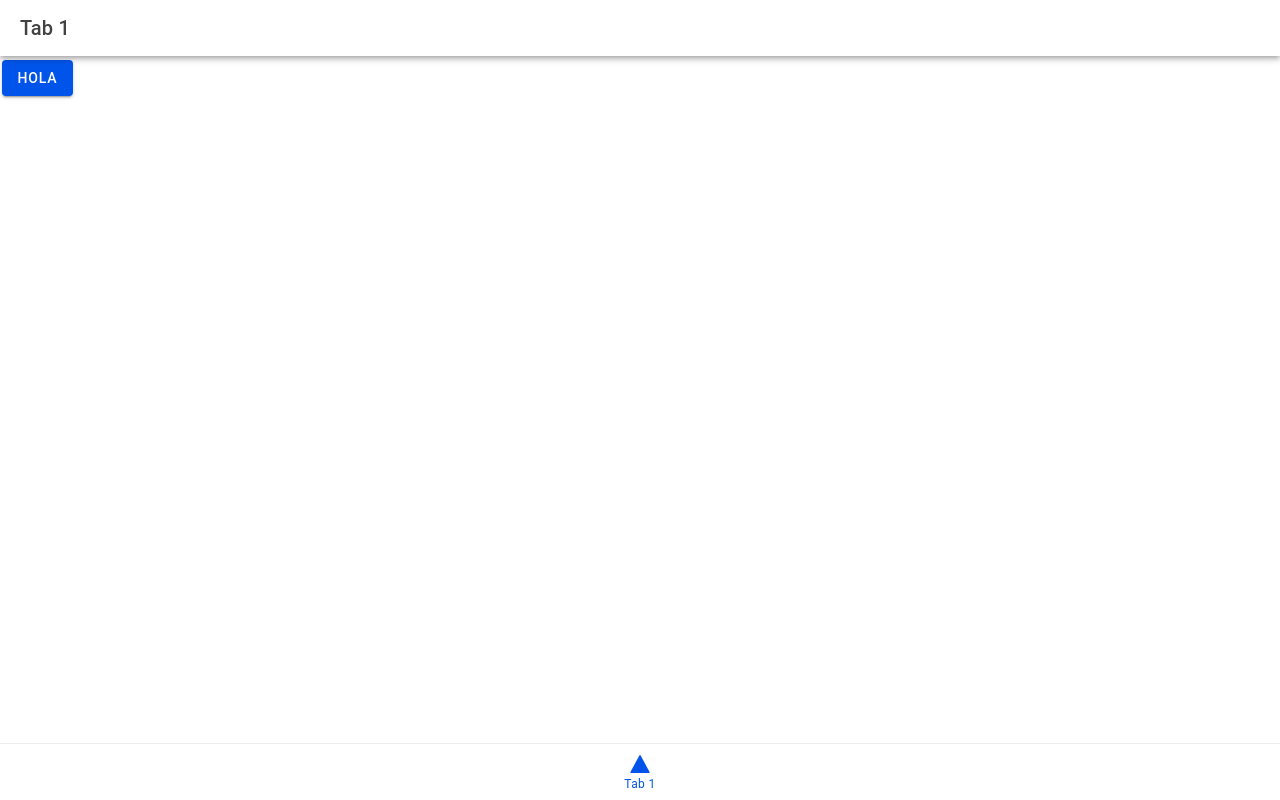
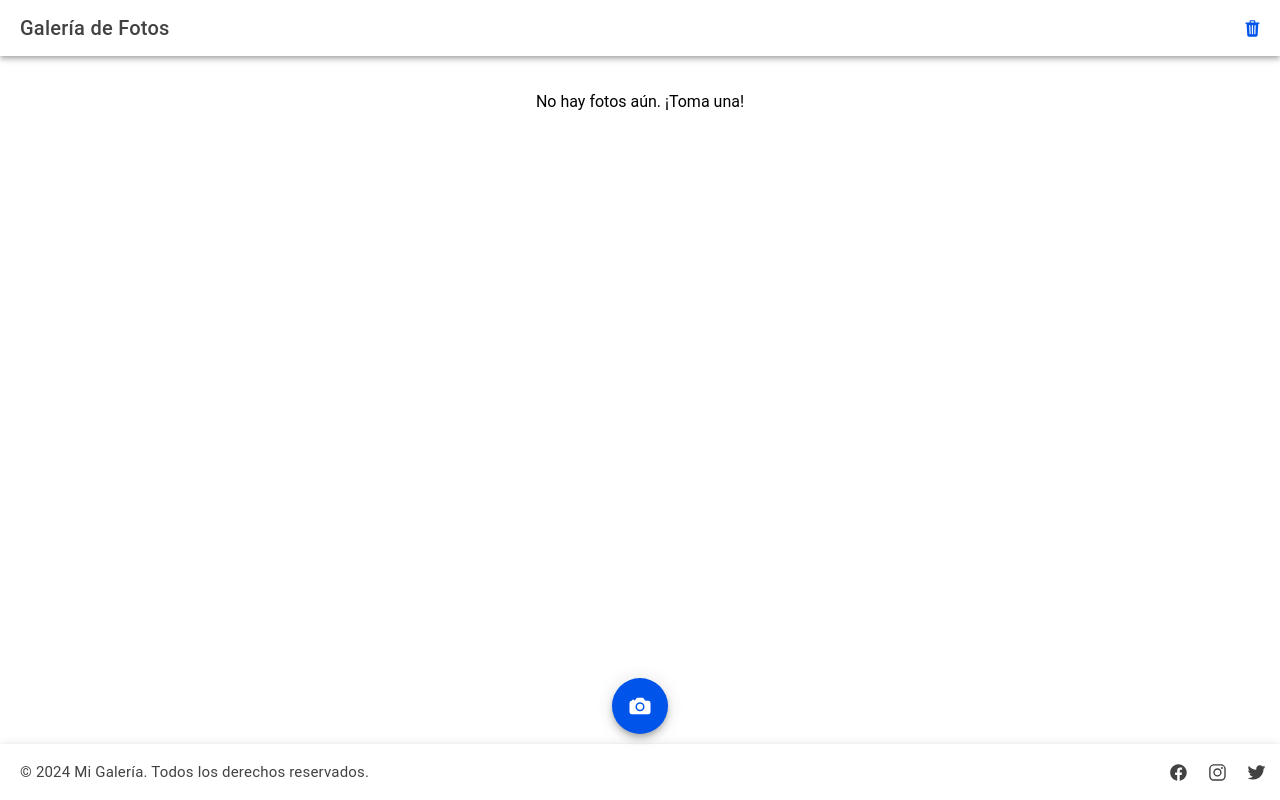
Before and after one commit to juanpabloct/galeria, a React (Vite) app: page / in a window 1280 px wide. Built offline with nearby package versions, Linux system fonts and the light colour scheme.

Commit message:
New components for the frontend part and new dependencies are added

```diff
--- a/package.json
+++ b/package.json
@@ -14,7 +14,8 @@
   "dependencies": {
     "@capacitor/android": "7.0.1",
     "@capacitor/app": "7.0.0",
-    "@capacitor/core": "7.0.1",
+    "@capacitor/camera": "^7.0.0",
+    "@capacitor/core": "^7.0.1",
     "@capacitor/haptics": "7.0.0",
     "@capacitor/keyboard": "7.0.0",
     "@capacitor/status-bar": "7.0.0",
@@ -29,7 +30,7 @@
     "react-router-dom": "^5.3.4"
   },
   "devDependencies": {
-    "@capacitor/cli": "7.0.1",
+    "@capacitor/cli": "^7.0.1",
     "@testing-library/dom": ">=7.21.4",
     "@testing-library/jest-dom": "^5.16.5",
     "@testing-library/react": "^14.0.0",
--- a/src/App.tsx
+++ b/src/App.tsx
@@ -1,34 +1,27 @@
-import { Redirect, Route } from 'react-router-dom';
+import { Route } from "react-router-dom";
 import {
   IonApp,
-  IonButton,
-  IonIcon,
-  IonLabel,
   IonRouterOutlet,
-  IonTabBar,
-  IonTabButton,
   IonTabs,
-  setupIonicReact
-} from '@ionic/react';
-import { IonReactRouter } from '@ionic/react-router';
-import { ellipse, square, triangle } from 'ionicons/icons';
-import Tab1 from './pages/Tab1';
+  setupIonicReact,
+} from "@ionic/react";
+import { IonReactRouter } from "@ionic/react-router";
 
 /* Core CSS required for Ionic components to work properly */
-import '@ionic/react/css/core.css';
+import "@ionic/react/css/core.css";
 
 /* Basic CSS for apps built with Ionic */
-import '@ionic/react/css/normalize.css';
-import '@ionic/react/css/structure.css';
-import '@ionic/react/css/typography.css';
+import "@ionic/react/css/normalize.css";
+import "@ionic/react/css/structure.css";
+import "@ionic/react/css/typography.css";
 
 /* Optional CSS utils that can be commented out */
-import '@ionic/react/css/padding.css';
-import '@ionic/react/css/float-elements.css';
-import '@ionic/react/css/text-alignment.css';
-import '@ionic/react/css/text-transformation.css';
-import '@ionic/react/css/flex-utils.css';
-import '@ionic/react/css/display.css';
+import "@ionic/react/css/padding.css";
+import "@ionic/react/css/float-elements.css";
+import "@ionic/react/css/text-alignment.css";
+import "@ionic/react/css/text-transformation.css";
+import "@ionic/react/css/flex-utils.css";
+import "@ionic/react/css/display.css";
 
 /**
  * Ionic Dark Mode
@@ -39,10 +32,11 @@ import '@ionic/react/css/display.css';
 
 /* import '@ionic/react/css/palettes/dark.always.css'; */
 /* import '@ionic/react/css/palettes/dark.class.css'; */
-import '@ionic/react/css/palettes/dark.system.css';
+import "@ionic/react/css/palettes/dark.system.css";
 
 /* Theme variables */
-import './theme/variables.css';
+import "./theme/variables.css";
+import PhotoGallery from "./components/PhotoGallery";
 
 setupIonicReact();
 
@@ -51,16 +45,11 @@ const App: React.FC = () => (
     <IonReactRouter>
       <IonTabs>
         <IonRouterOutlet>
-          <Route exact path='/'>
-            <Tab1 />
+          <Route exact path="/">
+            {/* <Tab1 /> */}
+            <PhotoGallery />
           </Route>
         </IonRouterOutlet>
-        <IonTabBar slot='bottom'>
-          <IonTabButton tab='tab1' href='/'>
-            <IonIcon aria-hidden='true' icon={triangle} />
-            <IonLabel>Tab 1</IonLabel>
-          </IonTabButton>
-        </IonTabBar>
       </IonTabs>
     </IonReactRouter>
   </IonApp>
--- /dev/null
+++ b/src/components/Footer.tsx
@@ -0,0 +1,35 @@
+import {
+  IonFooter,
+  IonToolbar,
+  IonTitle,
+  IonButtons,
+  IonButton,
+  IonIcon,
+} from "@ionic/react";
+import { logoFacebook, logoInstagram, logoTwitter } from "ionicons/icons";
+
+const Footer = () => {
+  return (
+    <IonFooter>
+      <IonToolbar className="footer">
+        <IonTitle size="small">
+          © 2024 Mi Galería. Todos los derechos reservados.
+        </IonTitle>
+
+        <IonButtons slot="end">
+          <IonButton href="https://facebook.com" target="_blank">
+            <IonIcon icon={logoFacebook} />
+          </IonButton>
+          <IonButton href="https://instagram.com" target="_blank">
+            <IonIcon icon={logoInstagram} />
+          </IonButton>
+          <IonButton href="https://twitter.com" target="_blank">
+            <IonIcon icon={logoTwitter} />
+          </IonButton>
+        </IonButtons>
+      </IonToolbar>
+    </IonFooter>
+  );
+};
+
+export default Footer;
--- /dev/null
+++ b/src/components/PhotoGallery.tsx
@@ -0,0 +1,161 @@
+import { useState, useEffect } from "react";
+import {
+  IonButton,
+  IonImg,
+  IonGrid,
+  IonRow,
+  IonCol,
+  IonContent,
+  IonPage,
+  IonHeader,
+  IonToolbar,
+  IonTitle,
+  IonFab,
+  IonFabButton,
+  IonIcon,
+  IonAlert,
+  IonSpinner,
+} from "@ionic/react";
+import { camera, trash } from "ionicons/icons";
+import { takePhoto } from "../services/photoService";
+import Footer from "./Footer";
+
+const PhotoGallery = () => {
+  const [photos, setPhotos] = useState<string[]>([]);
+  const [loading, setLoading] = useState(false);
+  const [showAlert, setShowAlert] = useState(false);
+  const [selectedPhoto, setSelectedPhoto] = useState<string | null>(null);
+
+  useEffect(() => {
+    const storedPhotos = JSON.parse(localStorage.getItem("photos") || "[]");
+    setPhotos(storedPhotos);
+  }, []);
+
+  useEffect(() => {
+    localStorage.setItem("photos", JSON.stringify(photos));
+  }, [photos]);
+
+  const handleTakePhoto = async () => {
+    setLoading(true);
+    const photoUrl = await takePhoto();
+    setLoading(false);
+    if (photoUrl) {
+      const updatedPhotos = [photoUrl, ...photos];
+      setPhotos(updatedPhotos.slice(0, 10));
+    }
+  };
+
+  const handleDeletePhotos = () => {
+    setShowAlert(true);
+  };
+
+  const confirmDeletePhotos = () => {
+    setPhotos([]);
+    localStorage.removeItem("photos");
+  };
+
+  return (
+    <IonPage>
+      <IonHeader>
+        <IonToolbar>
+          <IonTitle>Galería de Fotos</IonTitle>
+          <IonButton slot="end" fill="clear" onClick={handleDeletePhotos}>
+            <IonIcon icon={trash} />
+          </IonButton>
+        </IonToolbar>
+      </IonHeader>
+
+      <IonContent className="ion-padding">
+        {photos.length === 0 ? (
+          <p style={{ textAlign: "center", marginTop: "20px" }}>
+            No hay fotos aún. ¡Toma una!
+          </p>
+        ) : (
+          <p style={{ textAlign: "center", color: "gray" }}>
+            📸 Fotos tomadas: {photos.length}/10
+          </p>
+        )}
+
+        {loading && (
+          <div style={{ textAlign: "center", marginBottom: "10px" }}>
+            <IonSpinner name="crescent" />
+            <p>Procesando...</p>
+          </div>
+        )}
+
+        <IonGrid>
+          <IonRow>
+            {photos.map((photo, index) => (
+              <IonCol size="6" size-md="4" key={index}>
+                <IonImg
+                  src={photo}
+                  alt={`Foto ${index + 1}`}
+                  style={{
+                    borderRadius: "10px",
+                    boxShadow: "2px 2px 10px rgba(0,0,0,0.2)",
+                    transition: "transform 0.2s",
+                    cursor: "pointer",
+                  }}
+                  onClick={() => setSelectedPhoto(photo)}
+                />
+              </IonCol>
+            ))}
+          </IonRow>
+        </IonGrid>
+
+        <IonFab vertical="bottom" horizontal="center" slot="fixed">
+          <IonFabButton onClick={handleTakePhoto}>
+            <IonIcon icon={camera} />
+          </IonFabButton>
+        </IonFab>
+
+        <IonAlert
+          isOpen={showAlert}
+          onDidDismiss={() => setShowAlert(false)}
+          header="Eliminar Fotos"
+          message="¿Seguro que quieres borrar todas las fotos?"
+          buttons={[
+            {
+              text: "Cancelar",
+              role: "cancel",
+            },
+            {
+              text: "Eliminar",
+              handler: confirmDeletePhotos,
+            },
+          ]}
+        />
+
+        {selectedPhoto && (
+          <div
+            style={{
+              position: "fixed",
+              top: 0,
+              left: 0,
+              width: "100%",
+              height: "100%",
+              backgroundColor: "rgba(0, 0, 0, 0.8)",
+              display: "flex",
+              alignItems: "center",
+              justifyContent: "center",
+              zIndex: 1000,
+            }}
+            onClick={() => setSelectedPhoto(null)}
+          >
+            <IonImg
+              src={selectedPhoto}
+              style={{
+                maxWidth: "90%",
+                maxHeight: "90%",
+                borderRadius: "10px",
+              }}
+            />
+          </div>
+        )}
+      </IonContent>
+      <Footer />
+    </IonPage>
+  );
+};
+
+export default PhotoGallery;
--- /dev/null
+++ b/src/services/photoService.ts
@@ -0,0 +1,16 @@
+import { Camera, CameraResultType, CameraSource } from "@capacitor/camera";
+
+export const takePhoto = async () => {
+  try {
+    const photo = await Camera.getPhoto({
+      resultType: CameraResultType.Uri,
+      source: CameraSource.Prompt,
+      quality: 90,
+    });
+
+    return photo.webPath || null;
+  } catch (error) {
+    console.error("Error al tomar la foto:", error);
+    return null;
+  }
+};
```
Also changed, not shown: capacitor.config.ts (+4 -4 lines), src/components/ExploreContainer.tsx (+11 -2 lines), 1 other file (tests, documents, lock files or other folders).
